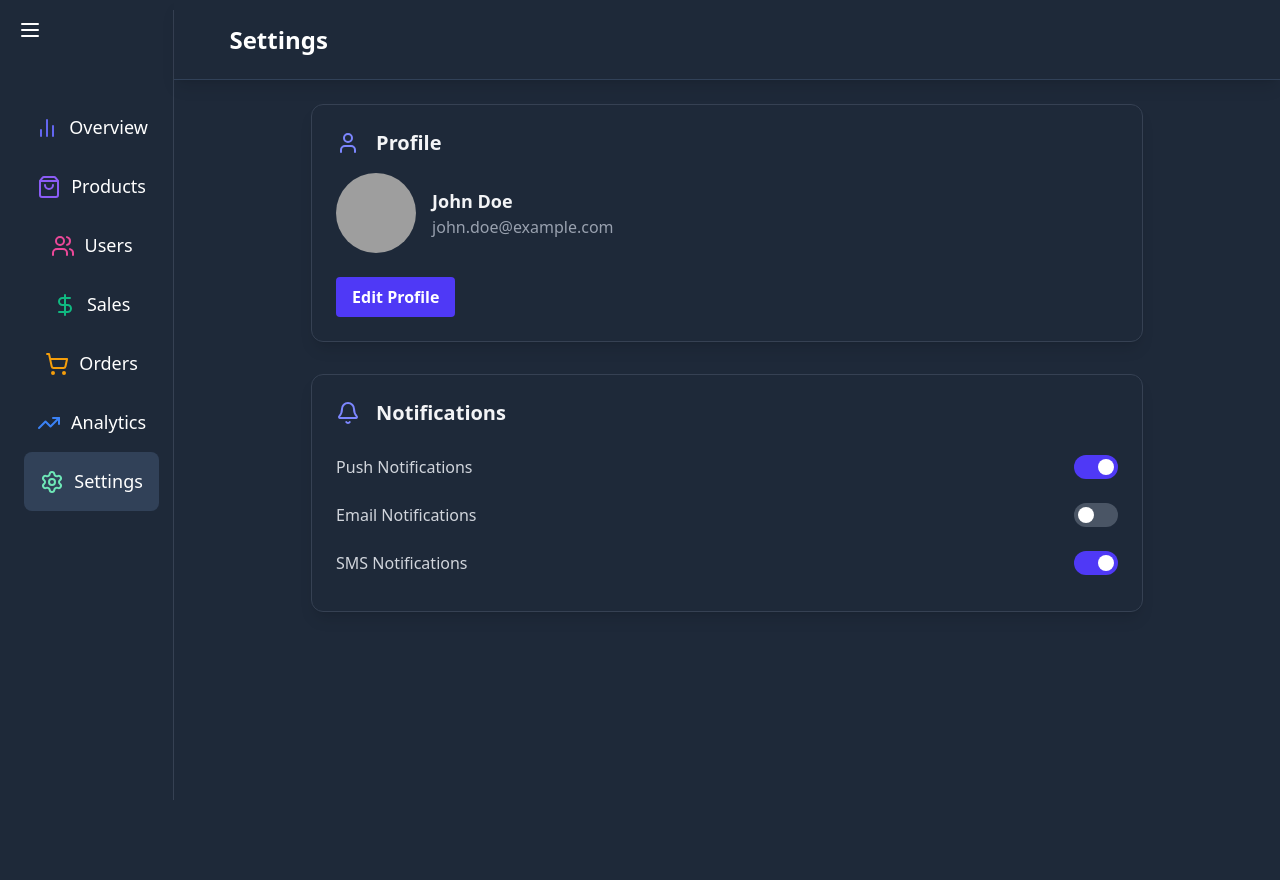
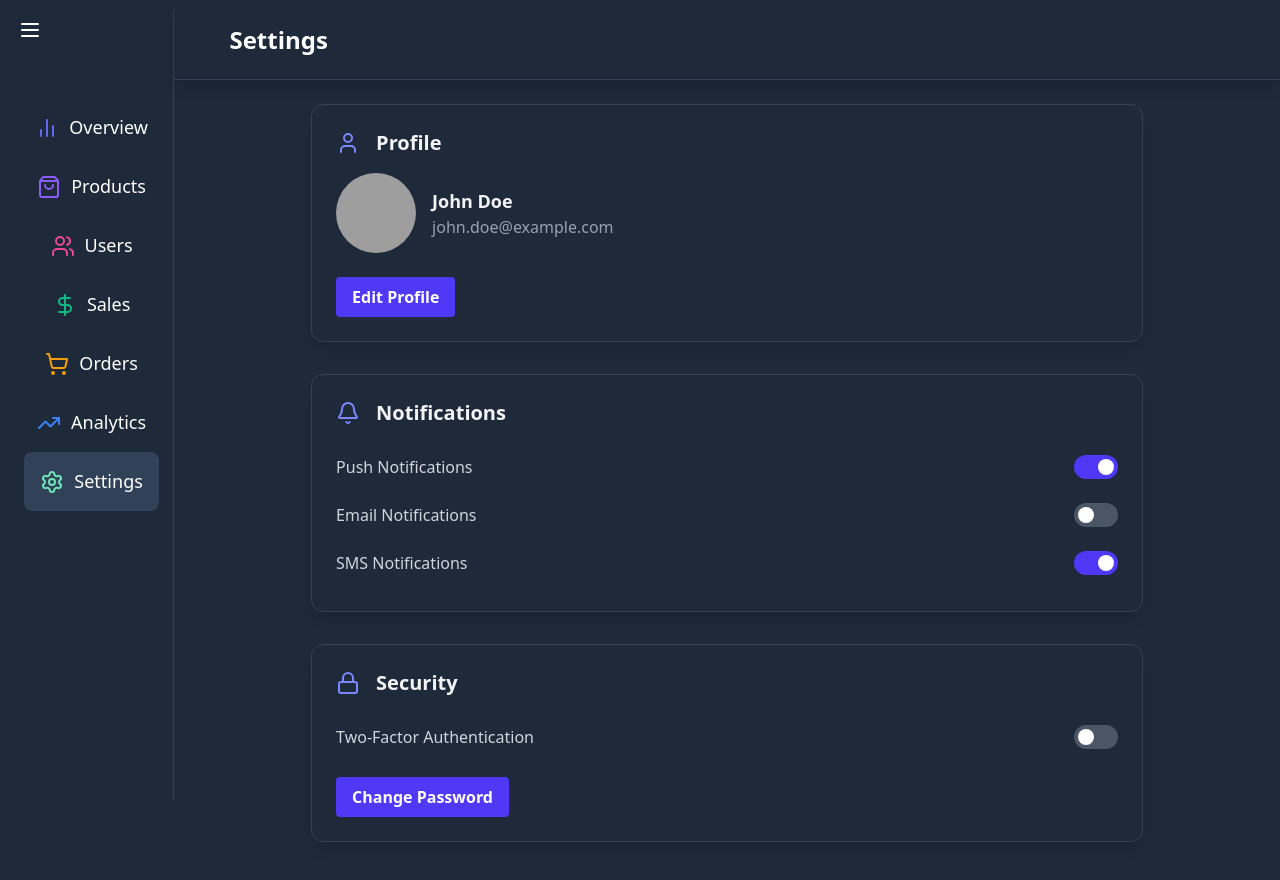
Before and after one commit to Bigbilly-github/Dashboard, a React (Vite) app: page /settings in a window 1280 px wide. Shown: the top 880 px of the page. Before the commit the page ends 800 px from the top, so only its background shows below. Built offline with nearby package versions, Linux system fonts and the light colour scheme; grey boxes are pictures that could not be loaded.

Commit message:
created security component

```diff
--- /dev/null
+++ b/src/components/settings/security.jsx
@@ -0,0 +1,28 @@
+import { Lock } from "lucide-react";
+import SettingSection from "./Settingsection";
+import ToggleSwitch from "./Toggleswitch";
+import { useState } from "react";
+
+const Security = () => {
+	const [twoFactor, setTwoFactor] = useState(false);
+
+	return (
+		<SettingSection icon={Lock} title={"Security"}>
+			<ToggleSwitch
+				label={"Two-Factor Authentication"}
+				isOn={twoFactor}
+				onToggle={() => setTwoFactor(!twoFactor)}
+			/>
+			<div className='mt-4'>
+				<button
+					className='bg-indigo-600 hover:bg-indigo-700 text-white font-bold py-2 px-4 rounded
+        transition duration-200
+        '
+				>
+					Change Password
+				</button>
+			</div>
+		</SettingSection>
+	);
+};
+export default Security;
--- a/src/pages/Settings.jsx
+++ b/src/pages/Settings.jsx
@@ -2,6 +2,7 @@
 import Sidebar from "../components/global/sidebar";
 import Notifications from "../components/settings/Notifcations";
 import Profile from "../components/settings/profile";
+import Security from "../components/settings/security";
 const Settings = () => {
 	return (
      <div className='flex-1 flex items-start overflow-auto relative z-10'>
@@ -11,6 +12,7 @@
                  <main className='max-w-4xl mx-auto py-6 px-4 lg:px-8'>
                    <Profile />
                    <Notifications/>
+                   <Security/>
 
                 </main>
 
```
